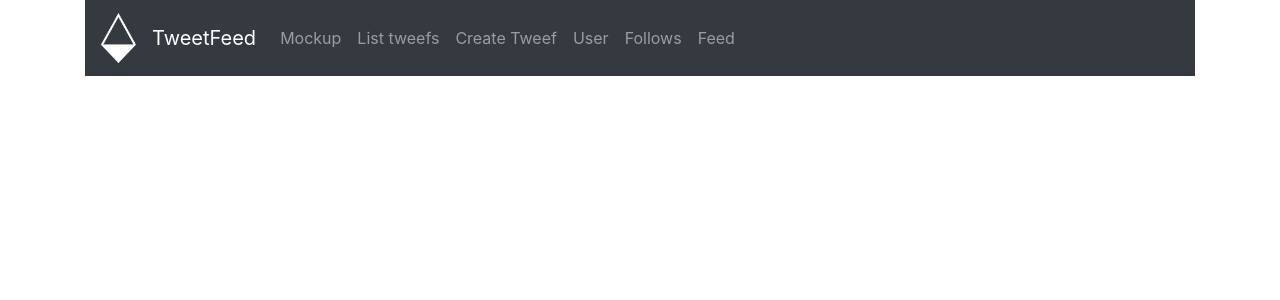
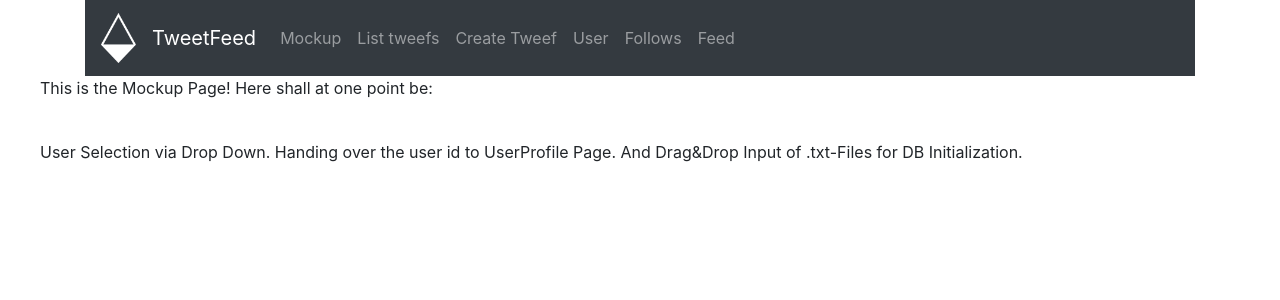
Before and after one commit to Lilith1410/TweetFeed, a React (Create React App) app in the folder tweetfeed/: page /mockup in a window 1280 px wide. Shown: the top 300 px of the page. Built offline with nearby package versions, Linux system fonts and the light colour scheme; no server answers.

Commit message:
Working - Corrected Path of Mockup Page

```diff
--- a/tweetfeed/src/app/index.js
+++ b/tweetfeed/src/app/index.js
@@ -18,7 +18,7 @@ class App extends Component {
             <Route path="/tweefs/create" exact component={TweefsInsert} />
             <Route path="/tweefs/update/:id" exact component={TweefsUpdate} />
             <Route path="/tweefs/user/:id" exact component={UserProfile} />
-            <Route path="/tweefs/mockup" exact component={Mockup} />
+            <Route path="/mockup" exact component={Mockup} />
             <Route path="/tweefs/user/:id/follows" exact component={Follows} />
             <Route path="/tweefs/user/:id/feed" exact component={Feed} />
           </Switch>
--- a/tweetfeed/src/components/Links.jsx
+++ b/tweetfeed/src/components/Links.jsx
@@ -24,7 +24,7 @@ class Links extends Component {
           <Collapse>
             <List>
               <Item>
-                <Link to="/tweefs/mockup" className="nav-link">
+                <Link to="/mockup" className="nav-link">
                   Mockup
                 </Link>
               </Item>
```
